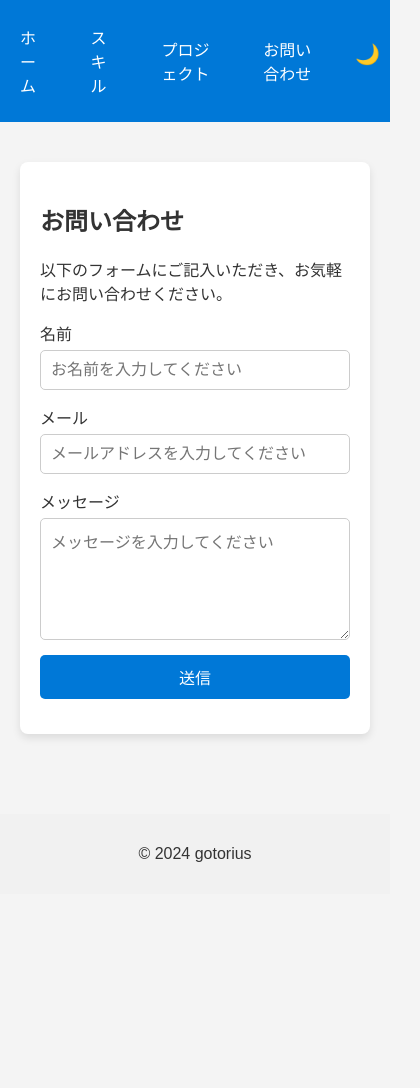
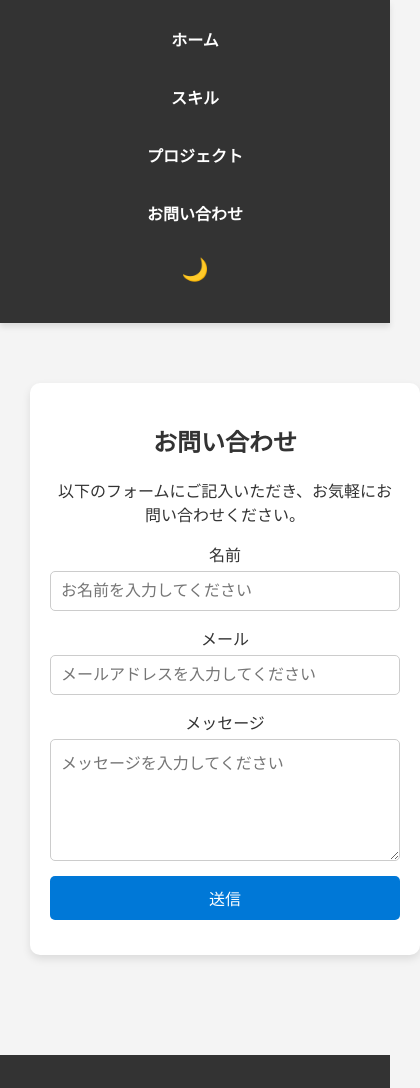
Before and after one commit to gotorius/MyProfileHomePage, a plain HTML site: page help.html in a window 390 px wide. Shown: the top 1088 px of the page, 420 px wide, since content can reach past the window. Before the commit the page ends 894 px from the top, so only its background shows below. Drawn offline with Linux system fonts and the light colour scheme.

Commit message:
20250101

```diff
--- a/help.css
+++ b/help.css
@@ -1,6 +1,6 @@
 /* ベーススタイル */
 body {
-    font-family: Arial, sans-serif;
+    font-family: 'Arial', sans-serif;
     margin: 0;
     padding: 0;
     background-color: #f4f4f4;
@@ -8,59 +8,78 @@ body {
     transition: background-color 0.3s, color 0.3s;
 }
 
+a {
+    text-decoration: none;
+    color: inherit;
+}
+
+ul {
+    list-style: none;
+}
+
 /* ヘッダー */
 header {
-    background-color: #0078D7;
+    background-color: #333;
     color: white;
     padding: 15px 0;
     position: sticky;
     top: 0;
     z-index: 1000;
+    box-shadow: 0 4px 6px rgba(0, 0, 0, 0.1);
 }
 
 .navbar {
     display: flex;
-    justify-content: space-around;
+    justify-content: center;
     align-items: center;
+    gap: 30px;
 }
 
 .navbar a {
     color: white;
-    text-decoration: none;
-    padding: 10px 20px;
+    font-weight: 600;
+    text-transform: uppercase;
+    padding: 12px 20px;
     font-size: 16px;
+    transition: background-color 0.3s, transform 0.3s;
 }
 
 .navbar a:hover {
-    background-color: #005bb5;
-    border-radius: 5px;
+    background-color: #444;
+    transform: scale(1.05);
 }
 
 .navbar button {
     background: none;
     border: none;
     color: white;
-    font-size: 20px;
+    font-size: 22px;
     cursor: pointer;
+    transition: transform 0.3s;
+}
+
+.navbar button:hover {
+    transform: scale(1.2);
 }
 
 /* メインコンテンツ */
 main {
-    padding: 40px 20px;
+    padding: 60px 20px;
 }
 
+/* セクション */
 #contact {
     max-width: 600px;
     margin: 0 auto;
     background: #fff;
-    border-radius: 8px;
+    border-radius: 10px;
     box-shadow: 0 4px 8px rgba(0, 0, 0, 0.1);
     padding: 20px;
+    text-align: center;
 }
 
 #contact h2 {
     font-size: 28px;
-    text-align: center;
     margin-bottom: 20px;
     color: #0078D7;
 }
@@ -109,10 +128,16 @@ body {
 
 /* フッター */
 footer {
-    background-color: #f1f1f1;
+    background-color: #333;
+    color: white;
     text-align: center;
-    padding: 15px 0;
+    padding: 20px 0;
     margin-top: 40px;
+    font-size: 14px;
+}
+
+footer p {
+    color: #ccc;
 }
 
 /* ダークモード */
@@ -155,3 +180,20 @@ body {
     border-color: #0078D7;
     box-shadow: 0 0 4px rgba(0, 120, 215, 0.5);
 }
+
+/* レスポンシブデザイン */
+@media (max-width: 768px) {
+    .navbar {
+        flex-direction: column;
+        gap: 10px;
+    }
+
+    #contact {
+        width: 100%;
+        margin: 0 10px;
+    }
+
+    footer {
+        font-size: 16px;
+    }
+}
```
Also changed, not shown: projects.css (+16 -16 lines). Lines whose indentation alone changed are shown as unchanged.
